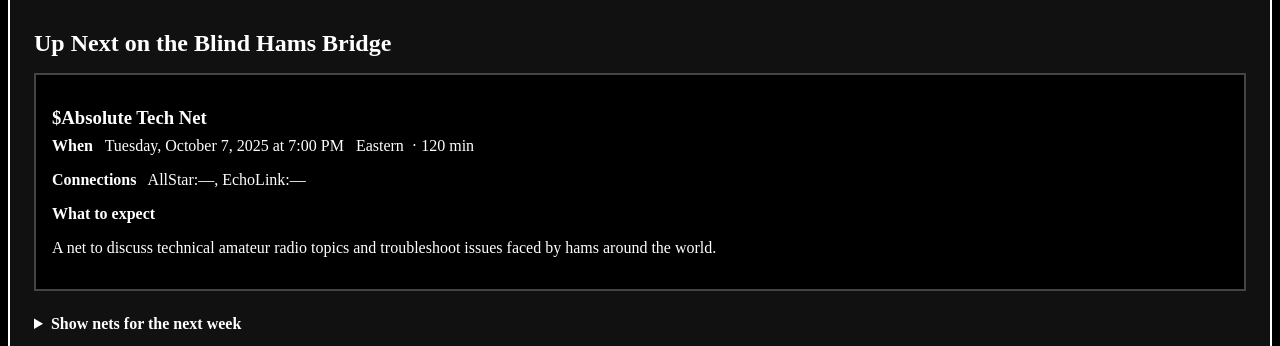
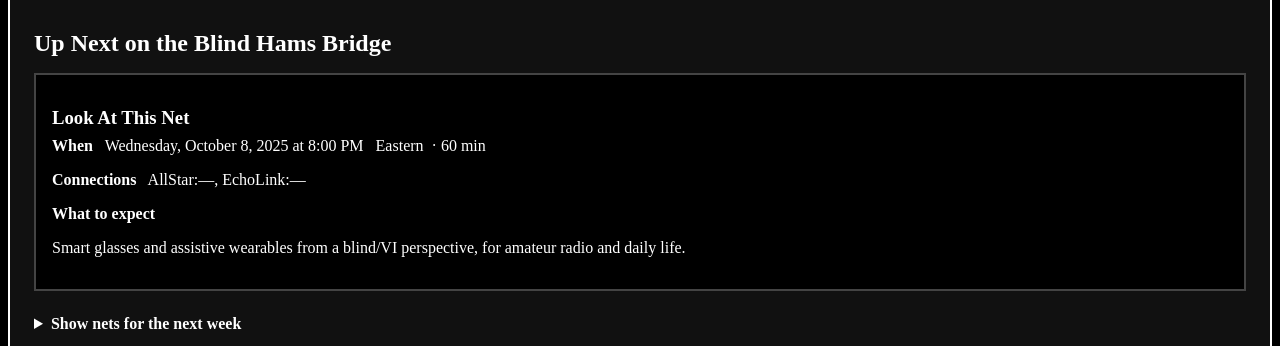
Before and after one commit to nromey/bh-network, a Jekyll site: the page built from index.md, in a window 1280 px wide. Shown: the part 850-1196 px from the top of the page. Built offline with Jekyll 4.4.1, drawn with Linux system fonts in a browser that asks for light colours.

Commit message:
chore: refresh schedules [skip ci]

```diff
--- a/_data/next_net.yml
+++ b/_data/next_net.yml
@@ -1,12 +1,12 @@
 time_zone: America/New_York
 next_net:
-  id: absolute-tech
-  name: $Absolute Tech Net
-  description: A net to discuss technical amateur radio topics and troubleshoot issues
-    faced by hams around the world.
+  id: look-at-this
+  name: Look At This Net
+  description: Smart glasses and assistive wearables from a blind/VI perspective,
+    for amateur radio and daily life.
   category: bhn
-  start_local_iso: '2025-10-07T19:00:00-04:00'
-  duration_min: 120
+  start_local_iso: '2025-10-08T20:00:00-04:00'
+  duration_min: 60
   time_zone: America/New_York
   connections:
     allstar: null
@@ -26,31 +26,6 @@ next_net:
     location: null
     website: null
 week:
-- id: absolute-tech
-  name: $Absolute Tech Net
-  description: A net to discuss technical amateur radio topics and troubleshoot issues
-    faced by hams around the world.
-  category: bhn
-  start_local_iso: '2025-10-07T19:00:00-04:00'
-  duration_min: 120
-  time_zone: America/New_York
-  connections:
-    allstar: null
-    echolink: null
-    frequency: null
-    mode: null
-    dmr: null
-    dmr_system: null
-    dmr_tg: null
-    talkgroup: null
-    peanut: null
-    dstar: null
-    ysf: null
-    wiresx: null
-    p25: null
-    nxdn: null
-    location: null
-    website: null
 - id: sfarc-coffee-break
   name: Sierra Foothills ARC Coffee Break Net
   description: Daily ragchew hosted by the Sierra Foothills Amateur Radio Club.
```
